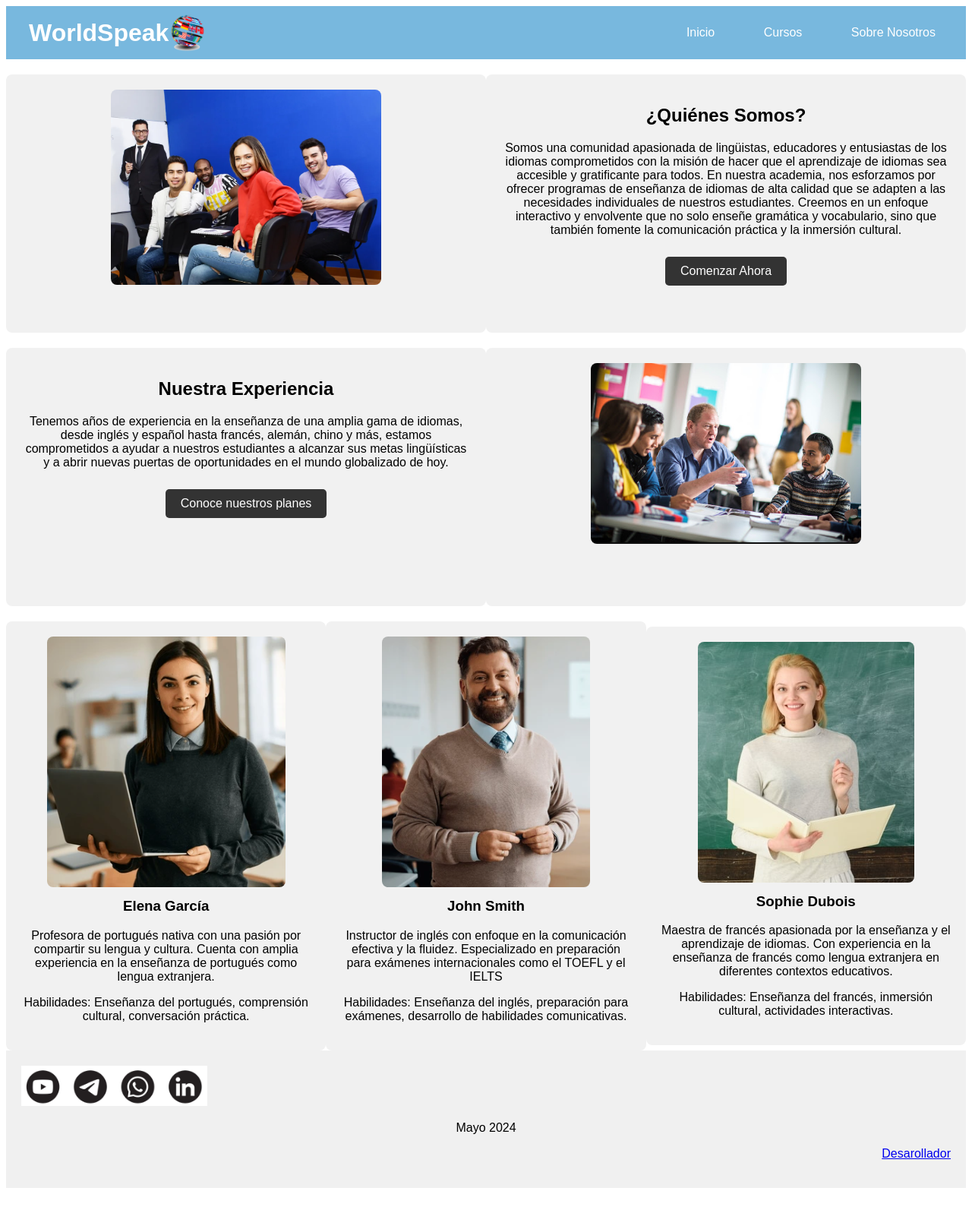
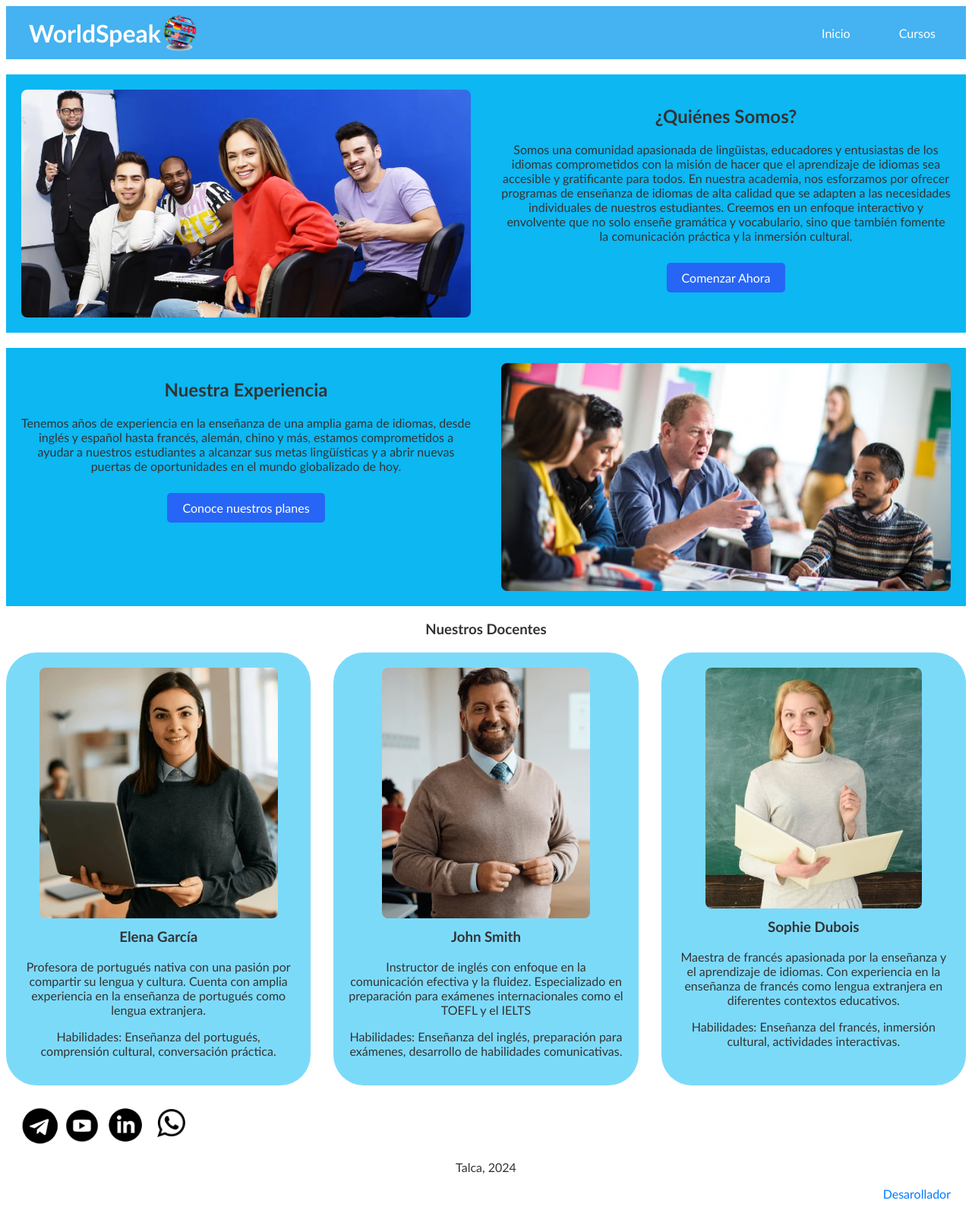
Before and after one commit to sebastiansaldias/Evanluacion1AplicacionWeb, a plain HTML site: page index.html in a window 1280 px wide. Shown: the whole page at 76% size. Before the commit the page ends 1572 px from the top, so only its background shows below. Drawn offline with Linux system fonts and the light colour scheme.

Commit message:
se agrego imagenes correspondientes, iconos, perfil del desarrollador, mejoras css.

```diff
--- a/CSS/index.css
+++ b/CSS/index.css
@@ -1,5 +1,6 @@
-.box {
-    box-shadow: 0px 0px 10px rgba(0, 0, 0, 0.1);
+body {
+    background-color: #ffffff;
+    color: #333;
 }
 
 
@@ -11,18 +12,20 @@
     align-items: center;
 }
 body {
-    font-family: "Arial", sans-serif;
+    font-family: "calibri", sans-serif;
 }
 
 
 
 
 header {
-    background-color: #78b8de;
+    background-color: #45b2f1;
     padding: 10px 20px;
     display: flex;
     justify-content: space-between;
     align-items: center;
+
+
 }
 
 .logo {
@@ -61,7 +64,7 @@ nav ul li a {
 }
 
 nav ul li a:hover {
-    background-color: #555;
+    background-color: #35aaee;
 }
 
 
@@ -77,21 +80,24 @@ nav ul li a:hover {
 .card {
     flex: 1;
     padding: 20px;
-    background-color: #f1f1f1;
-    border-radius: 8px;
+    background-color: #0cb7f2;
     text-align: center;
     height: 300px;
+    position: relative;
+    overflow: hidden;
 }
 
 .card img {
-    max-width: 60%;
+    max-width: 100%;
+    height: auto;
     border-radius: 8px;
 }
+
 
 .boton {
     display: inline-block;
     padding: 10px 20px;
-    background-color: #333;
+    background-color: #2765f6;
     color: #fff;
     text-decoration: none;
     border-radius: 5px;
@@ -99,24 +105,33 @@ nav ul li a:hover {
 }
 
 .boton:hover {
-    background-color: #555;
+    background-color: #35aaee;
 }
 
 
-/* Estilos para la sección de docentes */
+/* Estilos para las cards de docente*/
+.titulo-docentes {
+    text-align: center;
+}
+
 .seccion-docentes {
     display: flex;
     justify-content: space-between;
-    align-items: center;
+    align-items: stretch;
     margin-top: 20px;
 }
 
 .card-docente {
     flex: 1;
     padding: 20px;
-    background-color: #f1f1f1;
-    border-radius: 8px;
+    background-color: #7cdaf9;
+    border-radius: 40px;
     text-align: center;
+    margin-right: 30px;
+}
+
+.card-docente:last-child {
+    margin-right: 0;
 }
 
 .card-docente img {
@@ -134,8 +149,10 @@ nav ul li a:hover {
 
 
 
+/* Estilos de footer*/
+
 footer {
-    background-color: #f0f0f0;
+    background-color: #ffffff;
     padding: 20px;
 }
 
@@ -145,7 +162,7 @@ footer {
     align-items: center;
 }
 
-.perfil-alumno {
+.perfil-desarollador {
     flex: 1;
 }
 
@@ -154,7 +171,7 @@ footer {
     text-align: center;
 }
 
-.info-alumno {
+.info-desarollador {
     flex: 1;
     text-align: right;
 }
@@ -162,3 +179,59 @@ footer {
     display: flex;
     align-items: center;
 }
+
+
+
+
+/* responsividad */
+@media only screen and (max-width: 600px) {
+    .seccion-dos-cards,
+    .seccion-docentes {
+        flex-direction: column;
+    }
+
+    .card,
+    .card-docente {
+        width: 90%;
+        margin-bottom: 20px;
+    }
+}
+
+
+
+
+/* Estilos para la página de perfil del desarrollador */
+body.perfil-desarollador {
+    background-color: #000;
+    color: #fff;
+    display: flex;
+    justify-content: center;
+    align-items: center;
+    height: 100vh;
+    margin: 0;
+}
+
+.perfil-desarollador header,
+.perfil-desarollador .info-desarollador,
+.perfil-desarollador footer {
+    text-align: center;
+}
+
+.perfil-desarollador footer a {
+    color: #fff;
+}
+
+.info-desarollador img {
+    max-width: 350px;
+    border-radius: 50%;
+    margin-bottom: 20px;
+}
+
+.info-desarollador a {
+    color: #007bff;
+    text-decoration: none;
+}
+
+.info-desarollador a:hover {
+    text-decoration: underline;
+}
--- a/index.html
+++ b/index.html
@@ -16,38 +16,44 @@
         </div>
         <nav>
             <ul>
-                <li><a href="#inicio">Inicio</a></li>
-                <li><a href="#cursos">Cursos</a></li>
-                <li><a href="#nosotros">Sobre Nosotros</a></li>
+                <li><a href="index.html">Inicio</a></li>
+                <li><a href="index.html">Cursos</a></li>
+
 
             </ul>
         </nav>
     </header>
 </body>
-<section class="seccion-dos-cards">
+<div class="seccion-dos-cards">
     <div class="card">
-        <img src="\images\imagen1.png" alt="Imagen 1">
+        <img src="\images\imagen1.png" alt="Imagen 1" style="width: 100%; height: 100%; object-fit: cover;">
     </div>
     <div class="card">
         <h2>¿Quiénes Somos?</h2>
         <p>Somos una comunidad apasionada de lingüistas, educadores y entusiastas de los idiomas comprometidos con la misión de hacer que el aprendizaje de idiomas sea accesible y gratificante para todos.
 
             En nuestra academia, nos esforzamos por ofrecer programas de enseñanza de idiomas de alta calidad que se adapten a las necesidades individuales de nuestros estudiantes. Creemos en un enfoque interactivo y envolvente que no solo enseñe gramática y vocabulario, sino que también fomente la comunicación práctica y la inmersión cultural.</p>
-        <a href="#comenzarahora" class="boton">Comenzar Ahora</a>
+        <a href="index.html" class="boton">Comenzar Ahora</a>
     </div>
-</section>
-<section class="seccion-dos-cards">
+</div>
+
+<div class="seccion-dos-cards">
     <div class="card">
         <h2>Nuestra Experiencia</h2>
         <p>Tenemos años de experiencia en la enseñanza de una amplia gama de idiomas, desde inglés y español hasta francés, alemán, chino y más, estamos comprometidos a ayudar a nuestros estudiantes a alcanzar sus metas lingüísticas y a abrir nuevas puertas de oportunidades en el mundo globalizado de hoy.</p>
-        <a href="#Planes" class="boton">Conoce nuestros planes</a>
+        <a href="index.html" class="boton">Conoce nuestros planes</a>
     </div>
     <div class="card">
-        <img src="\images\imagen2.png" alt="Imagen 2">
+        <img src="\images\imagen2.png" style="width: 100%; height: 100%; object-fit: cover;" alt="Imagen 2">
     </div>
 
-</section>
-<section class="seccion-docentes">
+</div>
+<div class="titulo-docentes">
+    <h3>Nuestros Docentes</h3>
+</div>
+
+<div class="seccion-docentes">
+
     <div class="card-docente">
         <img src="\images\ElenaGarcia.png" alt="Docente 1">
         <h3>Elena García</h3>
@@ -62,18 +68,22 @@
     </div>
     <div class="card-docente">
         <img src="\images\SophieDubois.png" alt="Docente 3">
+
         <h3>Sophie Dubois</h3>
         <p>Maestra de francés apasionada por la enseñanza y el aprendizaje de idiomas. Con experiencia en la enseñanza de francés como lengua extranjera en diferentes contextos educativos.</p>
         <p>Habilidades: Enseñanza del francés, inmersión cultural, actividades interactivas.</p>
     </div>
-</section>
+</div>
 <footer>
-    <div class="perfil-alumno">
-        <img src="\images\Redes.png" alt="Foto de redes" width="20%">
+    <div class="perfil-desarrollador">
+        <img src="\images\telegram.png" style="width: 50px;" alt="Foto de redes" >
+        <img src="\images\youtube.png" style="width: 52px;" alt="Foto de redes" >
+        <img src="\images\linkedin.png" style="width: 54px;" alt="Foto de redes" >
+        <img src="\images\wsp.png" style="width: 59px;" alt="Foto de redes" >
         <div class="Fecha">
-            <p>Mayo 2024</p>
+            <p>Talca, 2024</p>
         </div>
-        <div class="info-alumno">
+        <div class="info-desarollador">
             <p><a href="#" id="enlace-perfil">Desarollador</a></p>
         </div>
 
@@ -82,7 +92,7 @@
 <script>
     document.getElementById("enlace-perfil").addEventListener("click", function(event) {
         event.preventDefault();
-        window.location.href = "perfil-alumno.html";
+        window.location.href = "perfil-desarrollador.html";
     });
 </script>
 
```
Also changed, not shown: perfil-alumno.html (deleted, +0 -23 lines), perfil-desarrollador.html (added, +23 -0 lines), images/linkedin.png (added), images/mrrobot.jpg (added), images/telegram.png (added), images/wsp.png (added), images/youtube.png (added).
